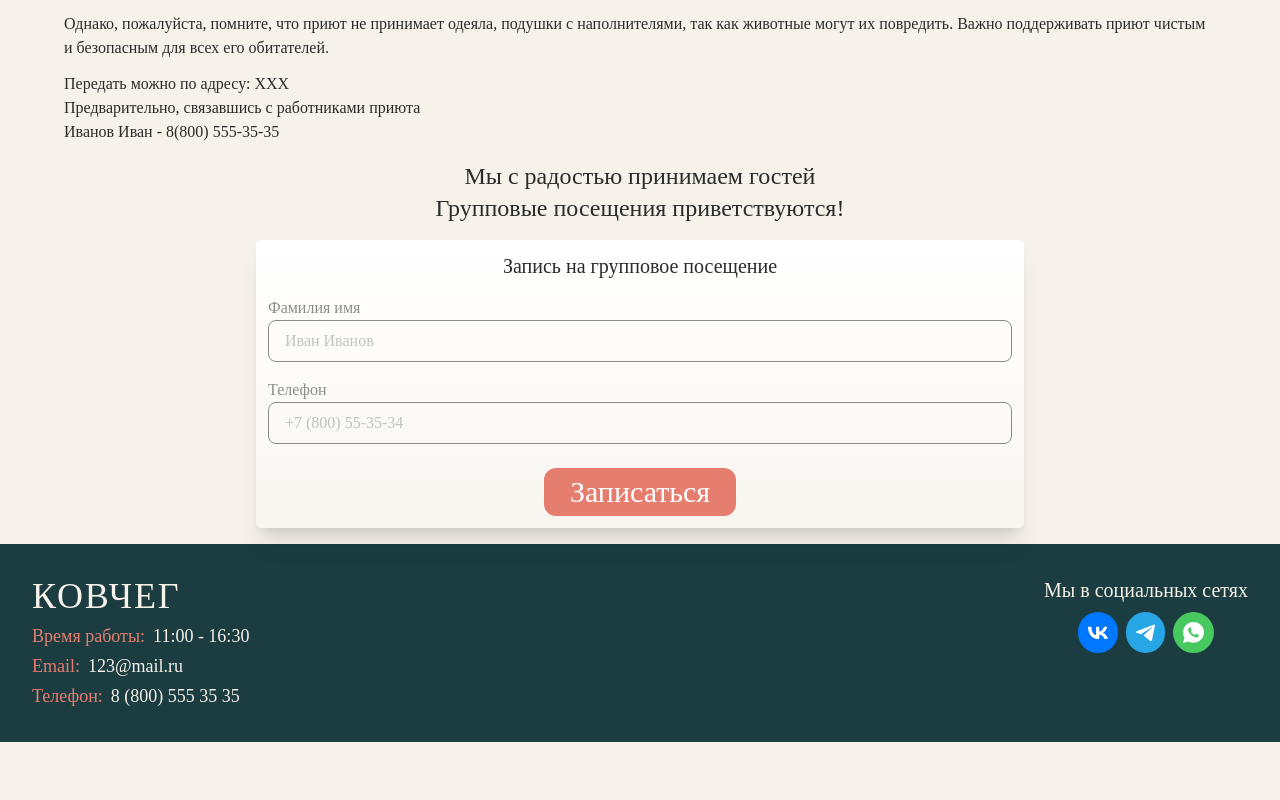
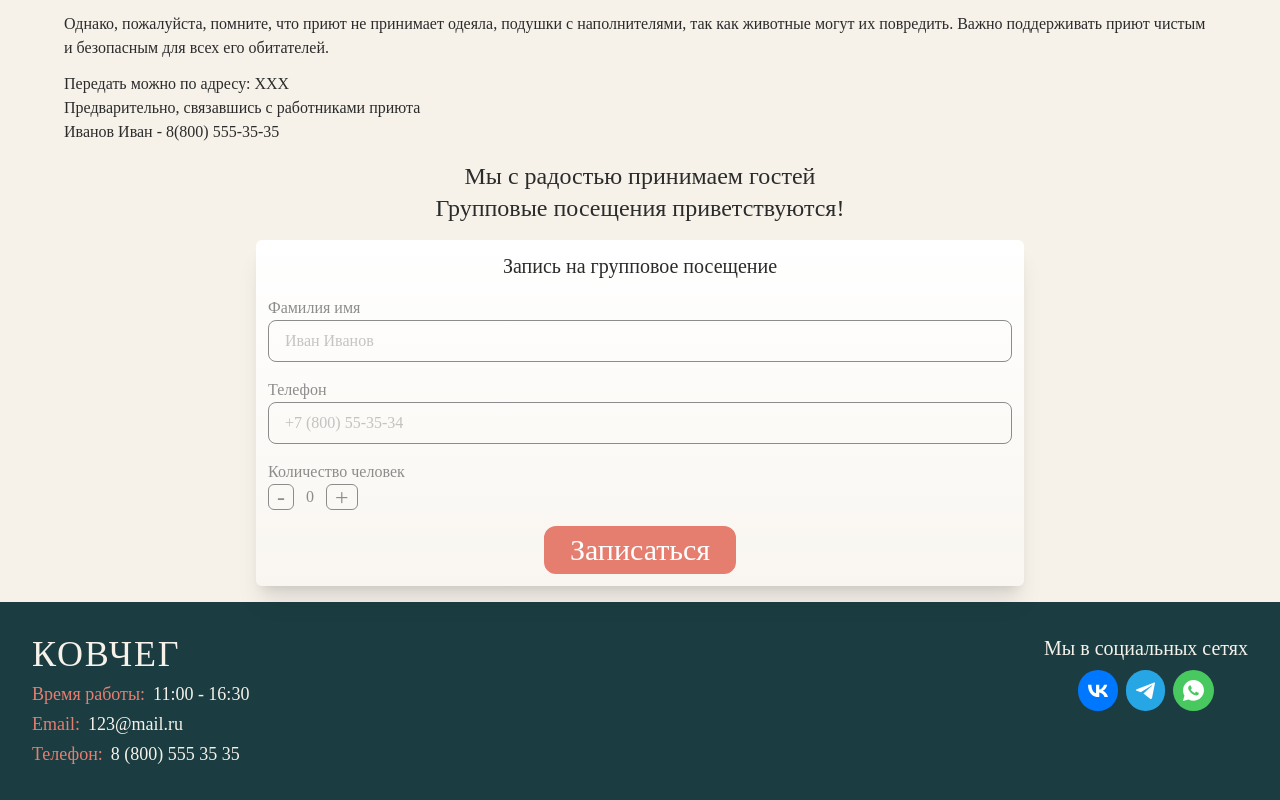
Before and after one commit to FaDe026/ZooZabota, a Nuxt app in the folder frontend/: page /help in a window 1280 px wide. Shown: the part 818-1618 px from the top of the page. Before the commit the page ends 1560 px from the top, so only its background shows below. Built offline with nearby package versions, Linux system fonts and the light colour scheme; a web font is replaced by a local one.

Commit message:
Добавил компонент счетчик(?) где можно прибавлять убавлять число, исползуется в форме одной

```diff
--- /dev/null
+++ b/frontend/app/components/InputNumber.vue
@@ -0,0 +1,31 @@
+<script lang="ts" setup>
+const { min = 0 } = defineProps<{
+    max?: number
+    min?: number
+}>()
+
+const counter = defineModel<number>({ default: 0 })
+
+function decreaseClicked() {
+    counter.value = Math.max(min, counter.value - 1)
+}
+
+
+function increaseClicked() {
+    counter.value = counter.value + 1
+}
+
+</script>
+<template>
+    <div class="flex items-center gap-3">
+        <button class="h-min p-2 border border-input-border rounded-md text-text-secondary text-2xl/2 cursor-pointer"
+            @click.prevent="decreaseClicked">
+            -
+        </button>
+        <span class="text-text-secondary">{{ counter }}</span>
+        <button class="h-min p-2 border border-input-border rounded-md text-text-secondary text-2xl/2 cursor-pointer"
+            @click.prevent="increaseClicked">
+            +
+        </button>
+    </div>
+</template>
--- a/frontend/app/pages/help.vue
+++ b/frontend/app/pages/help.vue
@@ -71,6 +71,10 @@
                     <label for="phoneInput" class="text-text-secondary">Телефон</label>
                     <TextInput input-id="phoneInput" placeholder="+7 (800) 55-35-34" class="mb-2"></TextInput>
                 </div>
+                <div>
+                    <label class="text-text-secondary">Количество человек</label>
+                    <InputNumber></InputNumber>
+                </div>
             </form>
             <button class="btn self-center px-6 py-1">Записаться</button>
         </div>
```
